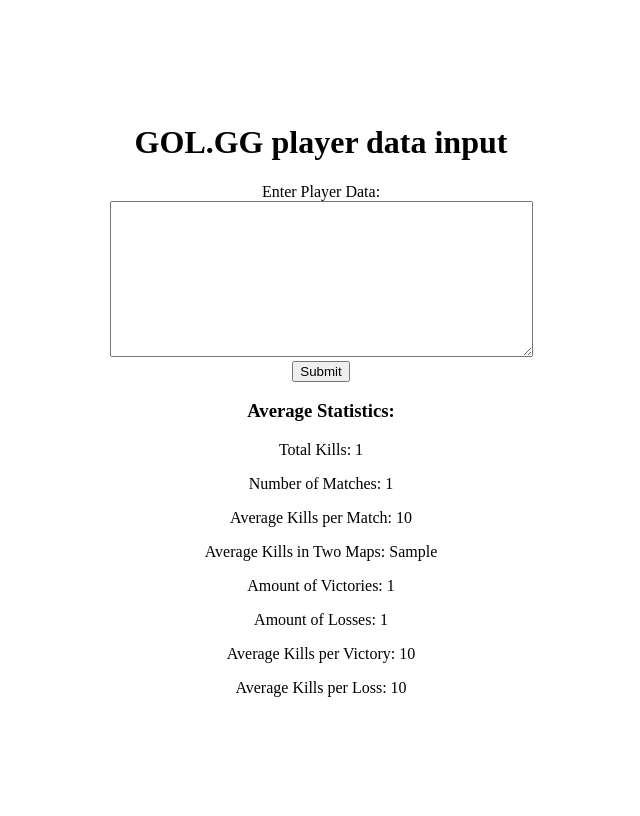
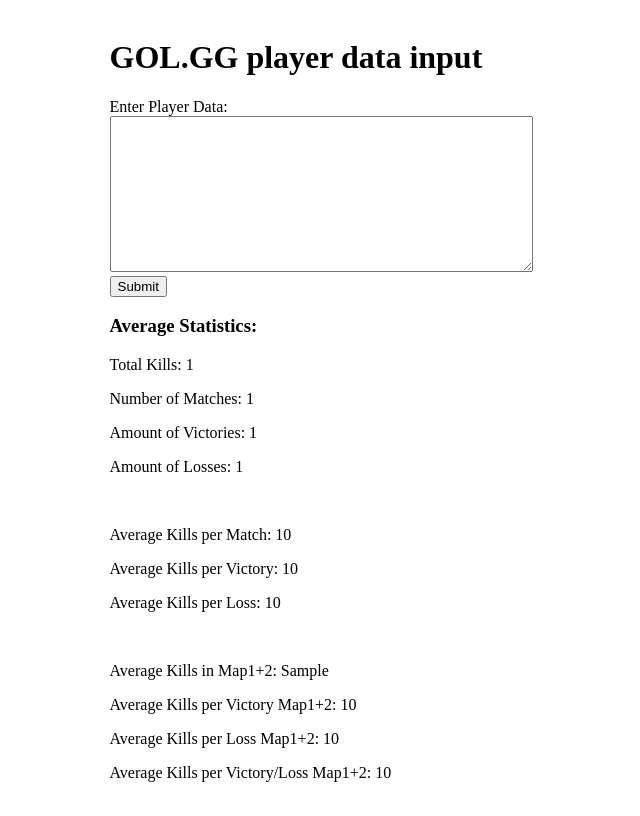
Before and after one commit to andytuantruong/LoL-Esports-KDA-extractor, a Flask app: template templates/index.html in a window 1280 px wide. Shown: the whole page, without its empty margins (319-959 px from the left). Run offline with Flask 3, Linux system fonts and the light colour scheme; the template is opened without the code that fills it: most values are stand-ins (such as "Sample title", 1, 10 or a date in 2020).

Commit message:
more variable for analysis
added win/loss averages for further analysis to be done from extraction

```diff
--- a/main.py
+++ b/main.py
@@ -56,8 +56,15 @@ def process():
     average_loss_kills = round(total_loss_kills / num_losses, 3)
     kills_in_two_maps = average_kills * 2
 
+    average_victory_kills_two_maps = average_victory_kills * 2
+    average_loss_kills_two_maps = average_loss_kills * 2
+    average_split_kills_two_maps = average_victory_kills + average_loss_kills
+
+
     return render_template('index.html', extracted_data=extracted_data, total_kills=total_kills, num_matches=num_matches,
                            average_kills=average_kills, kills_in_two_maps=kills_in_two_maps, num_victories=num_victories,
-                           num_losses=num_losses, average_victory_kills=average_victory_kills, average_loss_kills=average_loss_kills)
+                           num_losses=num_losses, average_victory_kills=average_victory_kills, average_loss_kills=average_loss_kills,
+                            average_victory_kills_two_maps=average_victory_kills_two_maps,average_loss_kills_two_maps=average_loss_kills_two_maps,
+                            average_split_kills_two_maps=average_split_kills_two_maps)
 if __name__ == '__main__':
     app.run()
--- a/static/styles.css
+++ b/static/styles.css
@@ -6,5 +6,5 @@ body {
 }
 
 .container {
-    text-align: center;
+    text-align: left;
 }
--- a/templates/index.html
+++ b/templates/index.html
@@ -19,12 +19,18 @@
                 <h3>Average Statistics:</h3>
                 <p>Total Kills: {{ total_kills }}</p>
                 <p>Number of Matches: {{ num_matches }}</p>
-                <p>Average Kills per Match: {{ average_kills }}</p>
-                <p>Average Kills in Two Maps: {{ kills_in_two_maps }}</p>
                 <p>Amount of Victories: {{ num_victories }}</p>
                 <p>Amount of Losses: {{ num_losses }}</p>
+                <br>
+                <p>Average Kills per Match: {{ average_kills }}</p>
                 <p>Average Kills per Victory: {{ average_victory_kills }}</p>
                 <p>Average Kills per Loss: {{ average_loss_kills }}</p>
+                <br>
+                <p>Average Kills in Map1+2: {{ kills_in_two_maps }}</p>
+                <p>Average Kills per Victory Map1+2: {{ average_victory_kills_two_maps }}</p>
+                <p>Average Kills per Loss Map1+2: {{ average_loss_kills_two_maps }}</p>
+                <p>Average Kills per Victory/Loss Map1+2: {{ average_split_kills_two_maps }}</p>
+
             </div>
         </div>
     </body>
```
